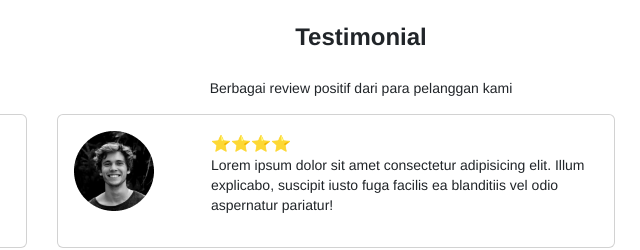
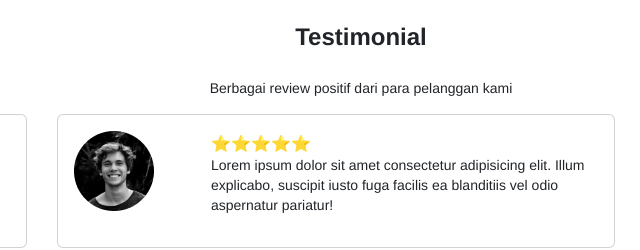
Before and after one commit to GallanSJK/Challenge_2, a plain HTML site: page index.html in a window 1280 px wide. Shown: the part 1360-1610 px from the top of the page, 304-944 px from the left. Drawn offline with nearby package versions, Linux system fonts and the light colour scheme.

Commit message:
Add 5 Star

```diff
--- a/index.html
+++ b/index.html
@@ -221,7 +221,7 @@
                           <img src="./assets/img/img_photo.png" />
                         </div>
                         <div class="col-9">
-                          <label>⭐⭐⭐⭐</label>
+                          <label>⭐⭐⭐⭐⭐</label>
                           <p>
                             Lorem ipsum dolor sit amet consectetur adipisicing
                             elit. Illum explicabo, suscipit iusto fuga facilis
```
